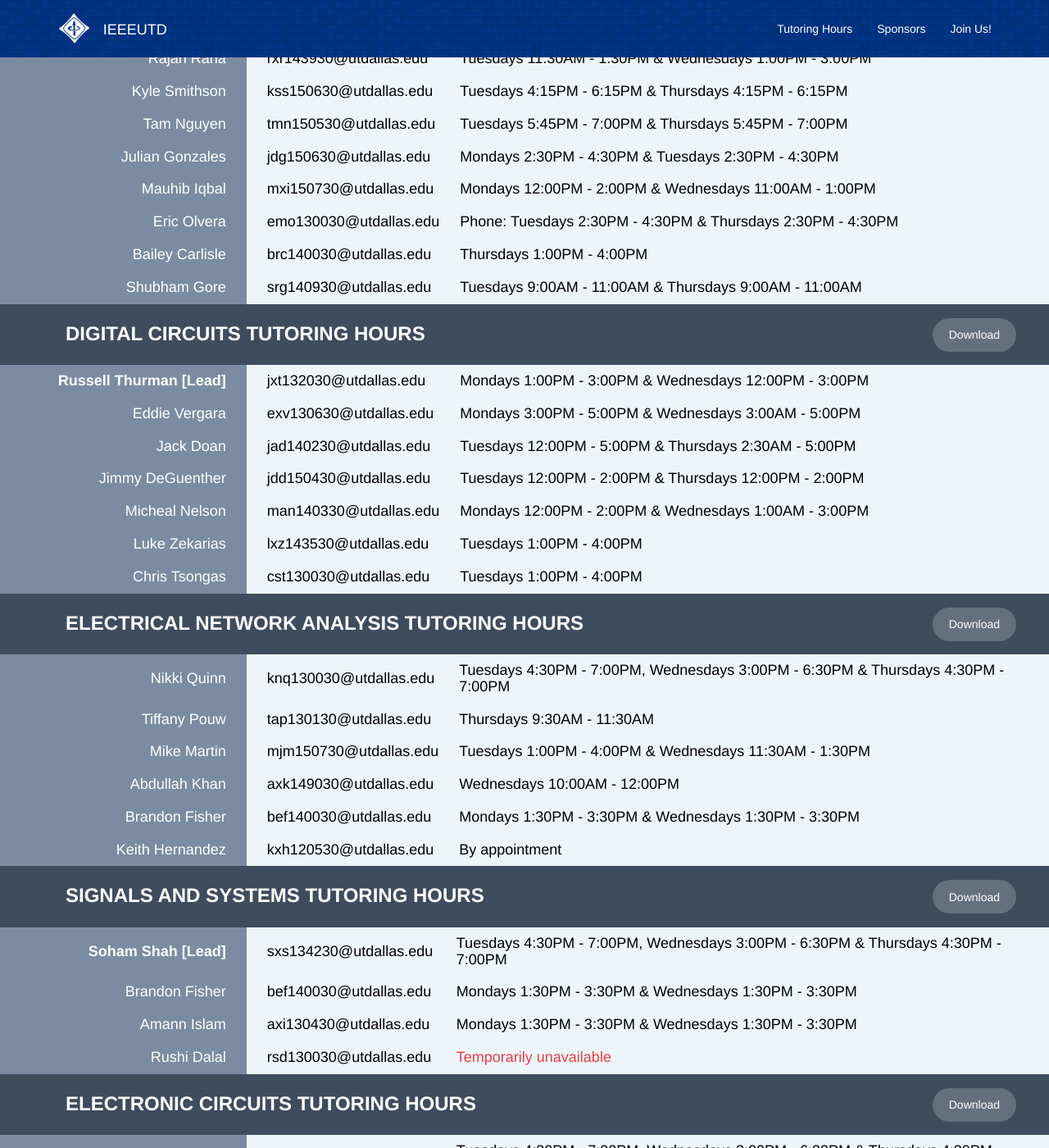
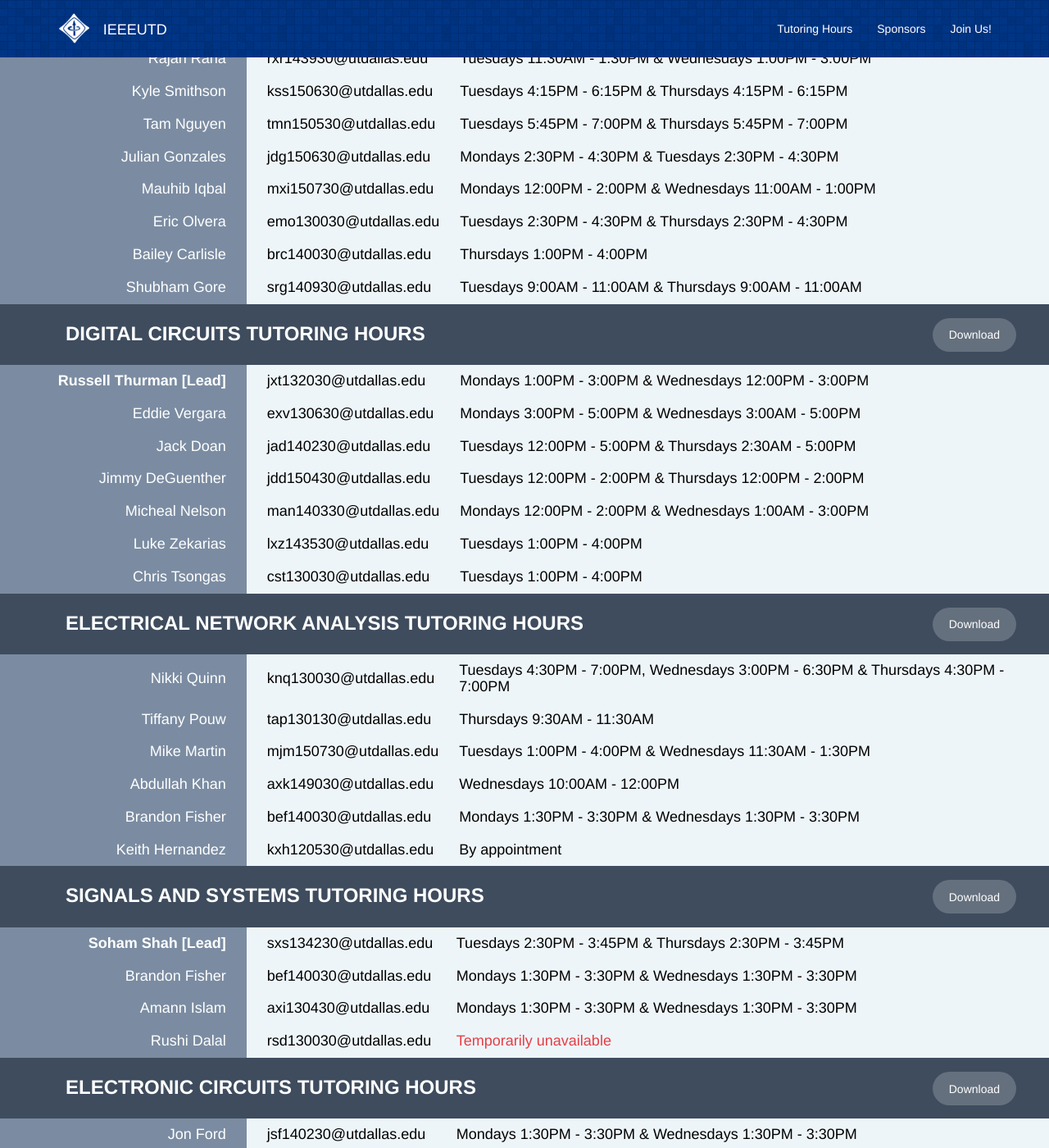
Before and after one commit to IEEEUTD/IEEEUTD.github.io, a Jekyll site: the page Tutoring_Hours.html, which Jekyll copies as it is, in a window 1280 px wide and 1400 px high, scrolled down 338 px. Shown: the whole window at 82% size. Built offline with Jekyll 4.4.1, drawn with Linux system fonts in a browser that asks for light colours; some of the changed text lies outside the part shown.

```diff
--- a/Tutoring_Hours.html
+++ b/Tutoring_Hours.html
@@ -155,7 +155,7 @@
                         <tr>
                             <th class="tablecolor1"><h4>Eric Olvera</h4></th>
                             <th class="tablecolor2"><a href="mailto:emo130030@utdallas.edu" class="button"><h4>emo130030@utdallas.edu</h4></a></th>
-                            <th class="tablecolor3"><h4>Phone: Tuesdays 2:30PM - 4:30PM & Thursdays 2:30PM - 4:30PM</h4></th>
+                            <th class="tablecolor3"><h4>Tuesdays 2:30PM - 4:30PM & Thursdays 2:30PM - 4:30PM</h4></th>
 
                         </tr>
                         <tr>
@@ -292,7 +292,7 @@
                     <tr>
                         <th class="tablecolor1"><h4><b>Soham Shah [Lead]</b></h4></th>
                         <th class="tablecolor2"><a href="mailto:sxs134230@utdallas.edu" class="button"><h4>sxs134230@utdallas.edu</h4></a></th>
-                        <th class="tablecolor3"><h4>Tuesdays 4:30PM - 7:00PM, Wednesdays 3:00PM - 6:30PM & Thursdays 4:30PM - 7:00PM</h4></th>
+                        <th class="tablecolor3"><h4>Tuesdays 2:30PM - 3:45PM & Thursdays 2:30PM - 3:45PM</h4></th>
                     </tr>
                     <tr>
                         <th class="tablecolor1"><h4>Brandon Fisher</h4></th>
@@ -329,7 +329,7 @@
                     <tr>
                         <th class="tablecolor1"><h4>Jon Ford</h4></th>
                         <th class="tablecolor2"><a href="mailto:jsf140230@utdallas.edu" class="button"><h4>jsf140230@utdallas.edu</h4></a></th>
-                        <th class="tablecolor3"><h4>Tuesdays 4:30PM - 7:00PM, Wednesdays 3:00PM - 6:30PM & Thursdays 4:30PM - 7:00PM</h4></th>
+                        <th class="tablecolor3"><h4>Mondays 1:30PM - 3:30PM & Wednesdays 1:30PM - 3:30PM</h4></th>
                     </tr>
                     <tr>
                         <th class="tablecolor1"><h4>Brandon Fisher</h4></th>
```
